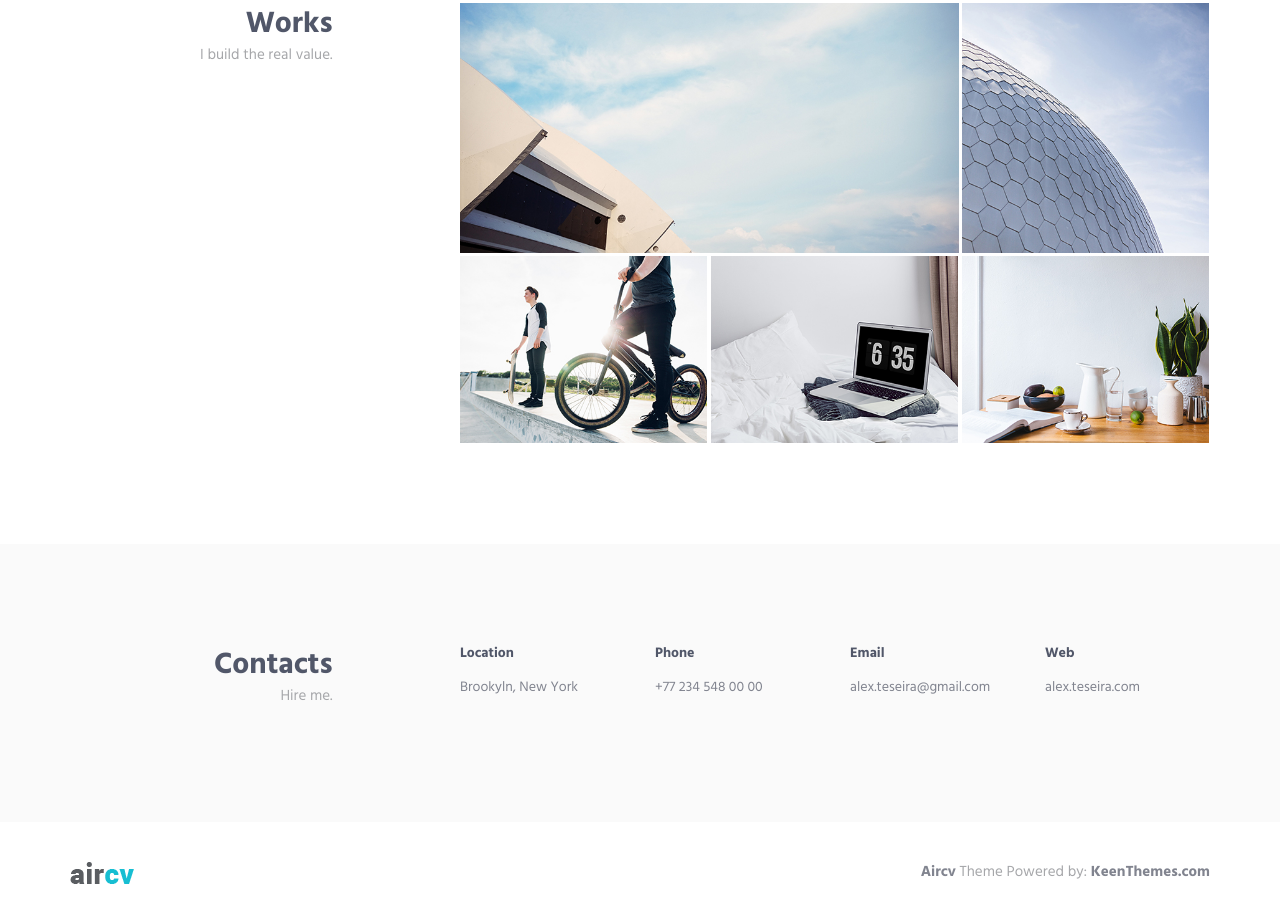
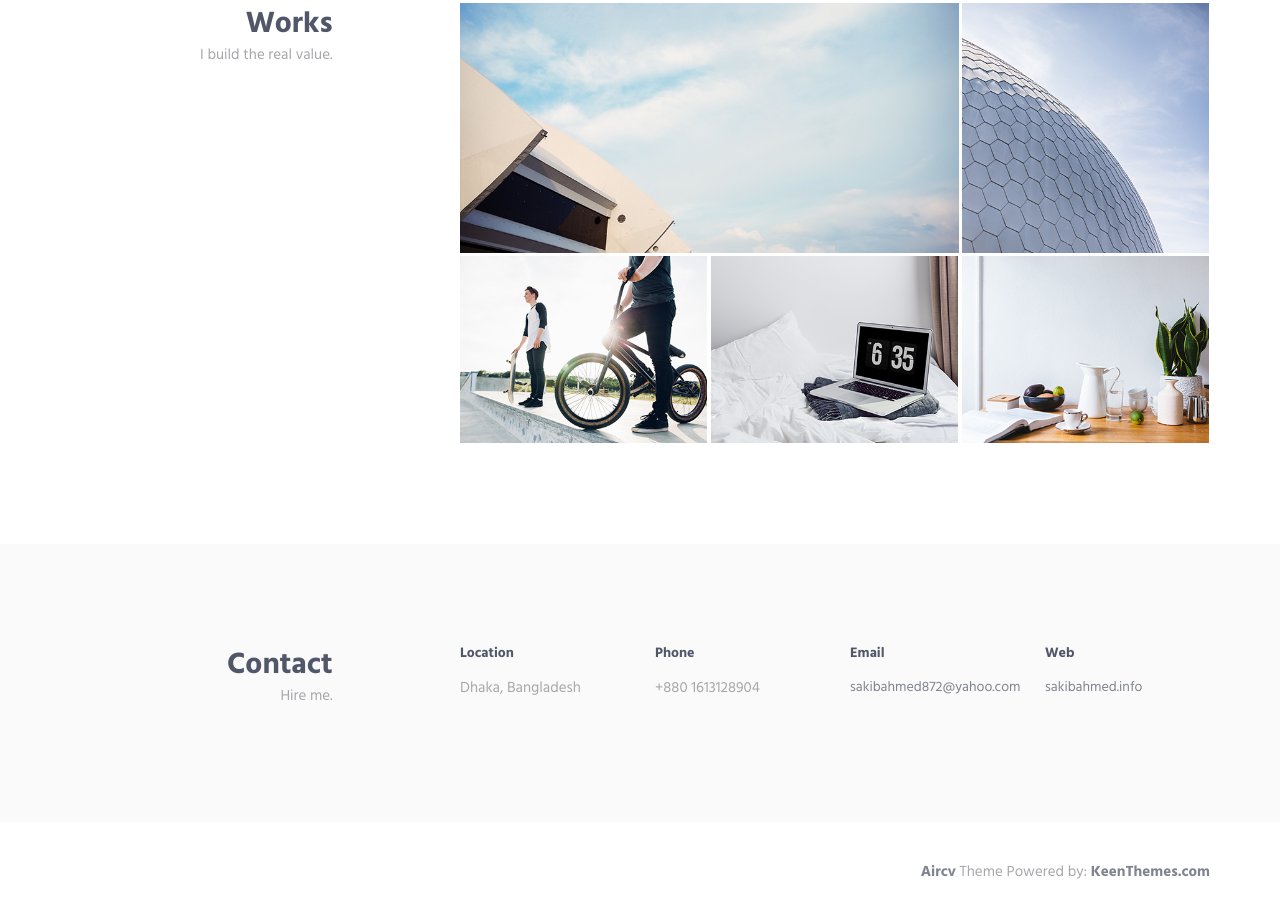
Before and after one commit to sakibahmed872/sakibahmed872.github.io, a plain HTML site: page index.html in a window 1280 px wide. Shown: the part 1806-2728 px from the top of the page. Drawn offline with Linux system fonts and the light colour scheme.

Commit message:
updated footer

```diff
--- a/index.html
+++ b/index.html
@@ -426,7 +426,7 @@
                     <div class="row">
                         <div class="col-sm-3 sm-margin-b-30">
                             <div class="text-right sm-text-left">
-                                <h2 class="margin-b-0">Contacts</h2>
+                                <h2 class="margin-b-0">Contact</h2>
                                 <p>Hire me.</p>
                             </div>
                         </div>
@@ -434,19 +434,19 @@
                             <div class="row">
                                 <div class="col-md-3 col-xs-6 md-margin-b-30">
                                     <h5>Location</h5>
-                                    <a href="http://keenthemes.com/">Brookyln, New York</a>
+                                    <p>Dhaka, Bangladesh</p>
                                 </div>
                                 <div class="col-md-3 col-xs-6 md-margin-b-30">
                                     <h5>Phone</h5>
-                                    <a href="http://keenthemes.com/">+77 234 548 00 00</a>
+                                    <p>+880 1613128904</p>
                                 </div>
                                 <div class="col-md-3 col-xs-6">
                                     <h5>Email</h5>
-                                    <a href="mailto:#">alex.teseira@gmail.com</a>
+                                    <a href="mailto:sakibahmed872@yahoo.com">sakibahmed872@yahoo.com</a>
                                 </div>
                                 <div class="col-md-3 col-xs-6">
                                     <h5>Web</h5>
-                                    <a href="http://keenthemes.com/">alex.teseira.com</a>
+                                    <a href="/">sakibahmed.info</a>
                                 </div>
                             </div>
                         </div>
@@ -463,7 +463,6 @@
             <div class="content container">
                 <div class="row">
                     <div class="col-xs-6">
-                        <img class="footer-logo" src="img/logo-dark.png" alt="Aircv Logo">
                     </div>
                     <div class="col-xs-6 text-right sm-text-left">
                         <p class="margin-b-0"><a class="fweight-700" href="http://keenthemes.com/preview/aircv/">Aircv</a> Theme Powered by: <a class="fweight-700" href="http://www.keenthemes.com/">KeenThemes.com</a></p>
```
